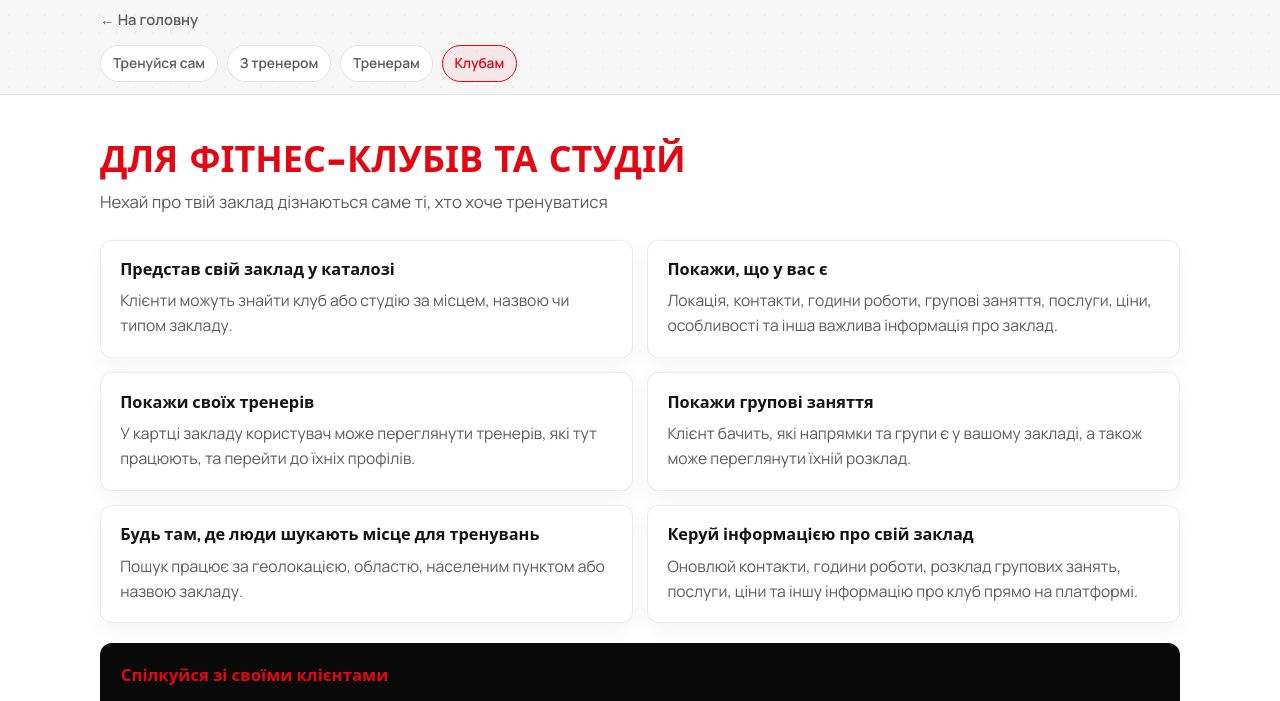
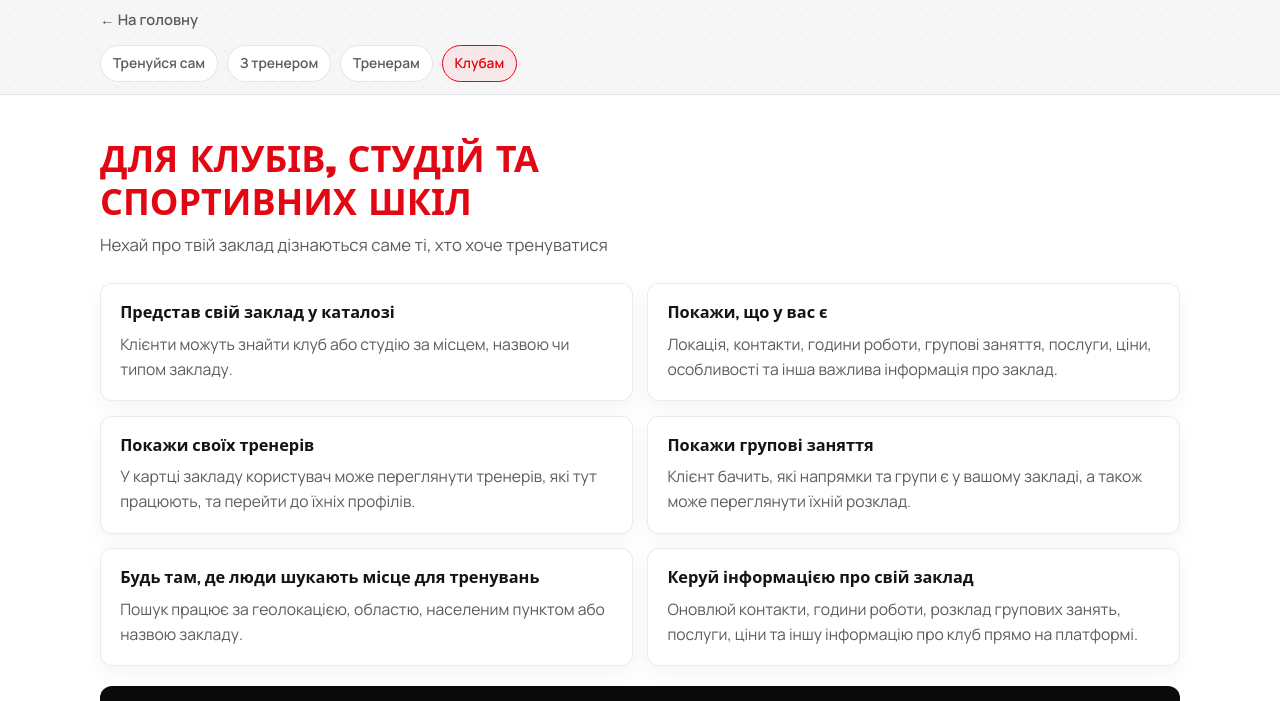
Before and after one commit to AliaGra/mayag-site, a plain HTML site: page clubs.html in a window 1280 px wide. Shown: the part 84-785 px from the top of the page. Drawn offline with Linux system fonts and the light colour scheme.

Commit message:
Expand clubs page title to include sports schools

```diff
--- a/clubs.html
+++ b/clubs.html
@@ -3,8 +3,8 @@
 <head>
   <meta charset="UTF-8">
   <meta name="viewport" content="width=device-width, initial-scale=1">
-  <title>Для фітнес-клубів і студій — MAYAG</title>
-  <meta name="description" content="MAYAG для фітнес-клубів і студій: сторінка в каталозі, тренери, групові заняття, розклад і керування інформацією закладу.">
+  <title>Для клубів, студій та спортивних шкіл — MAYAG</title>
+  <meta name="description" content="MAYAG для клубів, студій та спортивних шкіл: сторінка в каталозі, тренери, групові заняття, розклад і керування інформацією закладу.">
   <meta name="theme-color" content="#0a0a0a">
   <link rel="canonical" href="https://mayag.fit/clubs.html">
   <link rel="icon" type="image/png" href="assets/favicon.png">
@@ -13,7 +13,7 @@
   <meta property="og:type" content="website">
   <meta property="og:locale" content="uk_UA">
   <meta property="og:url" content="https://mayag.fit/clubs.html">
-  <meta property="og:title" content="Для фітнес-клубів і студій — MAYAG">
+  <meta property="og:title" content="Для клубів, студій та спортивних шкіл — MAYAG">
   <meta property="og:description" content="Нехай про твій заклад дізнаються саме ті, хто хоче тренуватися.">
   <meta property="og:image" content="https://mayag.fit/assets/og-image.png">
   <meta property="og:site_name" content="MAYAG">
@@ -58,7 +58,7 @@
     <section class="feature-block section--alt" id="clubs" aria-labelledby="clubs-title">
       <div class="container">
         <div class="feature-block__head reveal">
-          <h1 id="clubs-title" class="feature-block__title">ДЛЯ ФІТНЕС-КЛУБІВ ТА СТУДІЙ</h1>
+          <h1 id="clubs-title" class="feature-block__title">ДЛЯ КЛУБІВ, СТУДІЙ ТА СПОРТИВНИХ ШКІЛ</h1>
           <p class="feature-block__subtitle">Нехай про твій заклад дізнаються саме ті, хто хоче тренуватися</p>
         </div>
         <div class="feature-grid reveal">
```
